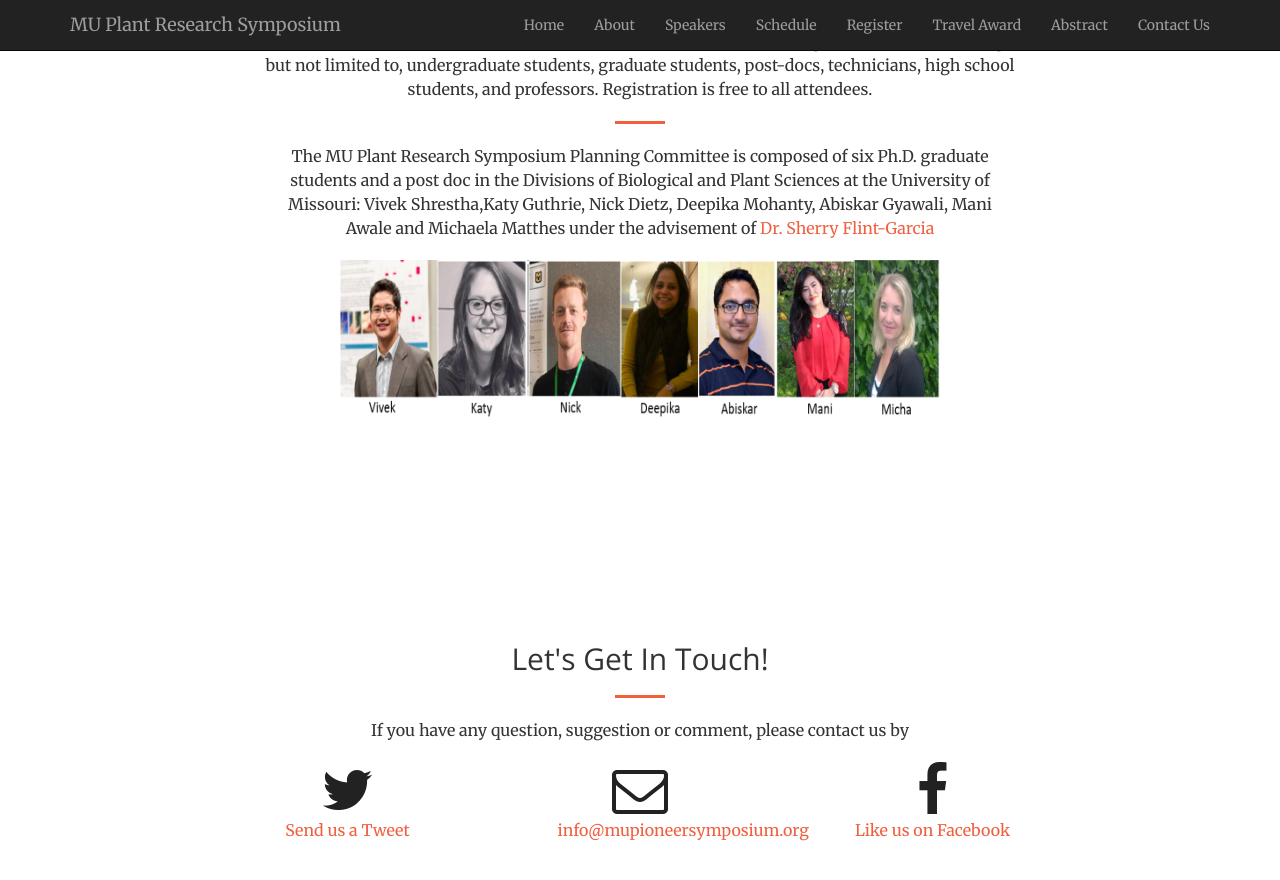
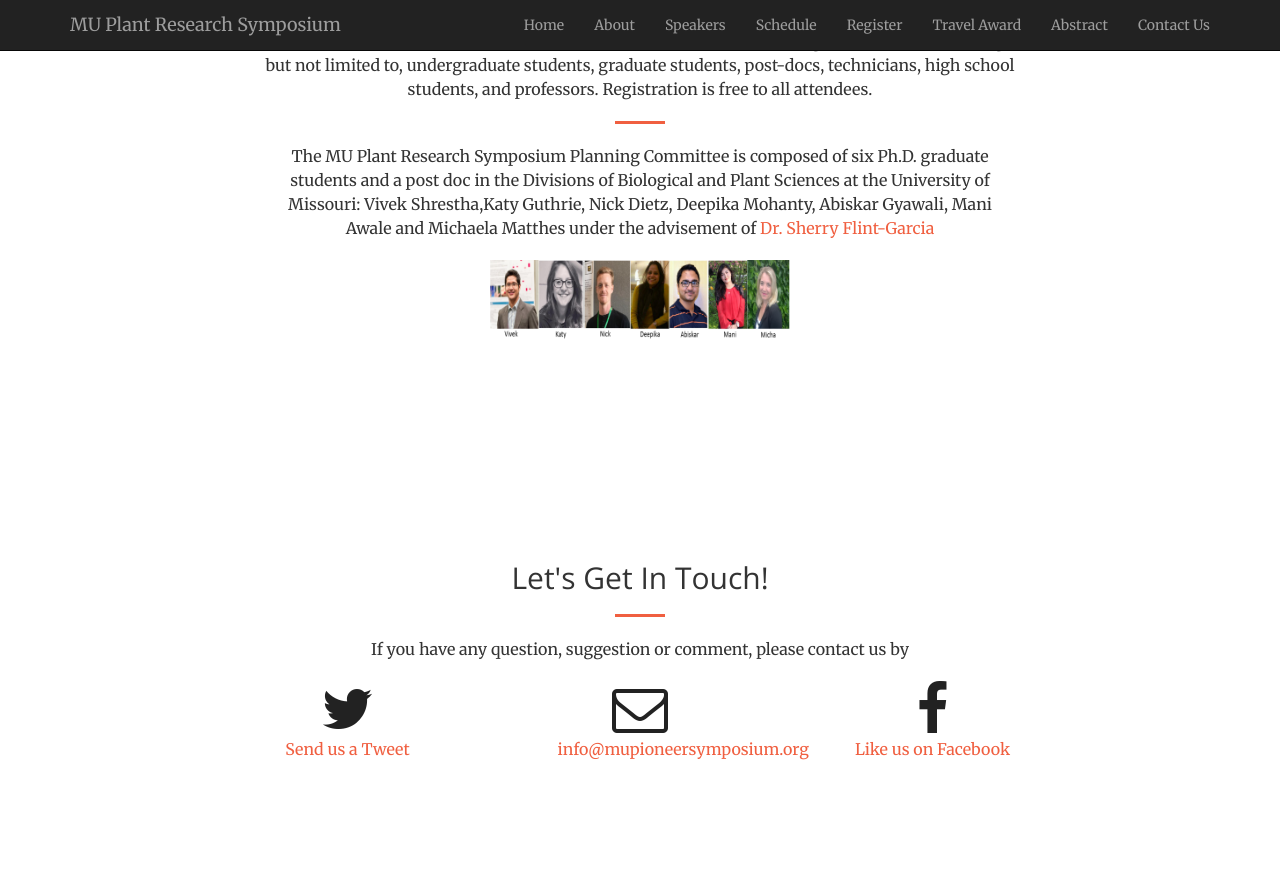
Before and after one commit to mupioneersymposium/mupioneersymposium.github.io, a Jekyll site: the page built from index.html, in a window 1280 px wide and 900 px high, scrolled down 2029 px. Shown: the top 880 px of the window. Built offline with Jekyll 4.4.1, drawn with Linux system fonts in a browser that asks for light colours.

Commit message:
Update about-brief.html
40% width

```diff
--- a/_includes/about-brief.html
+++ b/_includes/about-brief.html
@@ -12,7 +12,7 @@
 <p>The symposium welcomes all members of the scientific and surronding communities including, but not limited to, undergraduate students, graduate students, post-docs, technicians, high school students, and professors. Registration is free to all attendees. </p>
 <hr>
                 <p>The MU Plant Research Symposium Planning Committee is composed of six Ph.D. graduate students and a post doc in the Divisions of Biological and Plant Sciences at the University of Missouri: Vivek Shrestha,Katy Guthrie, Nick Dietz, Deepika Mohanty, Abiskar Gyawali, Mani Awale and Michaela Matthes under the advisement of <a href="http://web.missouri.edu/~flint-garcias/" target="_blank">Dr. Sherry Flint-Garcia</a></p>
-                <p><img src="/img/3rdyearcommittee.png" style="max-width: 80%;"></p>
+                <p><img src="/img/3rdyearcommittee.png" style="max-width: 40%;"></p>
 
             </div>
         </div>
```
